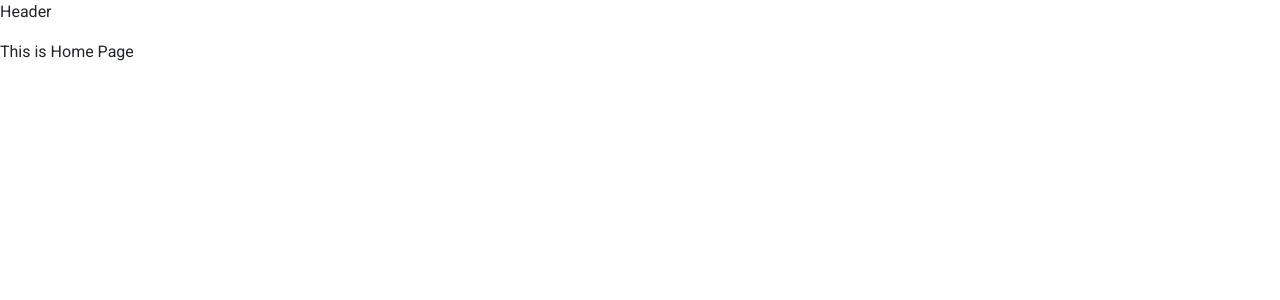
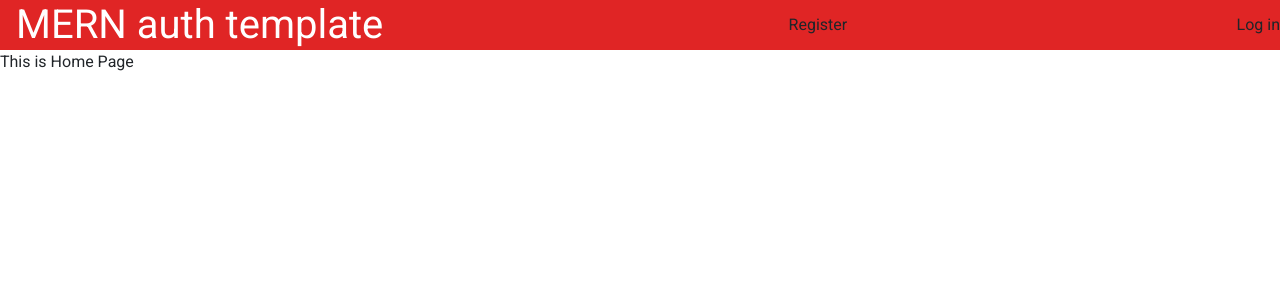
Before and after one commit to ravindrakumarkumawat/pdf-uploader, a React (Create React App) app in the folder client/: page / in a window 1280 px wide. Shown: the top 300 px of the page. Built offline with nearby package versions, Linux system fonts and the light colour scheme.

Commit message:
Header is added with login and register button

```diff
--- a/client/src/App.css
+++ b/client/src/App.css
@@ -36,8 +36,7 @@
 ul,
 ol,
 li {
-  margin-top: 1em;
-  margin-bottom: 1em;
+  margin-top: 1em 0;
 }
 
 /* general */
--- /dev/null
+++ b/client/src/components/auth/AuthOptions.js
@@ -0,0 +1,18 @@
+import React from 'react'
+import { useHistory } from "react-router-dom"
+
+const AuthOptions = () => {
+  const history = useHistory()
+
+  const register = () => history.push("/register")
+  const login = () => history.push("/login")
+
+  return (
+    <>
+      <button onClick={register}>Register</button>
+      <button onClick={login}>Log in</button>
+    </>
+  )
+}
+
+export default AuthOptions
--- a/client/src/components/layout/Header.js
+++ b/client/src/components/layout/Header.js
@@ -1,10 +1,16 @@
 import React from 'react'
+import { Link } from "react-router-dom"
+import AuthOptions from '../auth/AuthOptions'
+
 
 const Header = () => {
   return (
-    <div>
-      Header
-    </div>
+    <header id="header">
+      <Link to="/">
+        <h1 className="title">MERN auth template</h1>
+      </Link>
+      <AuthOptions />
+    </header>
   )
 }
 
```
